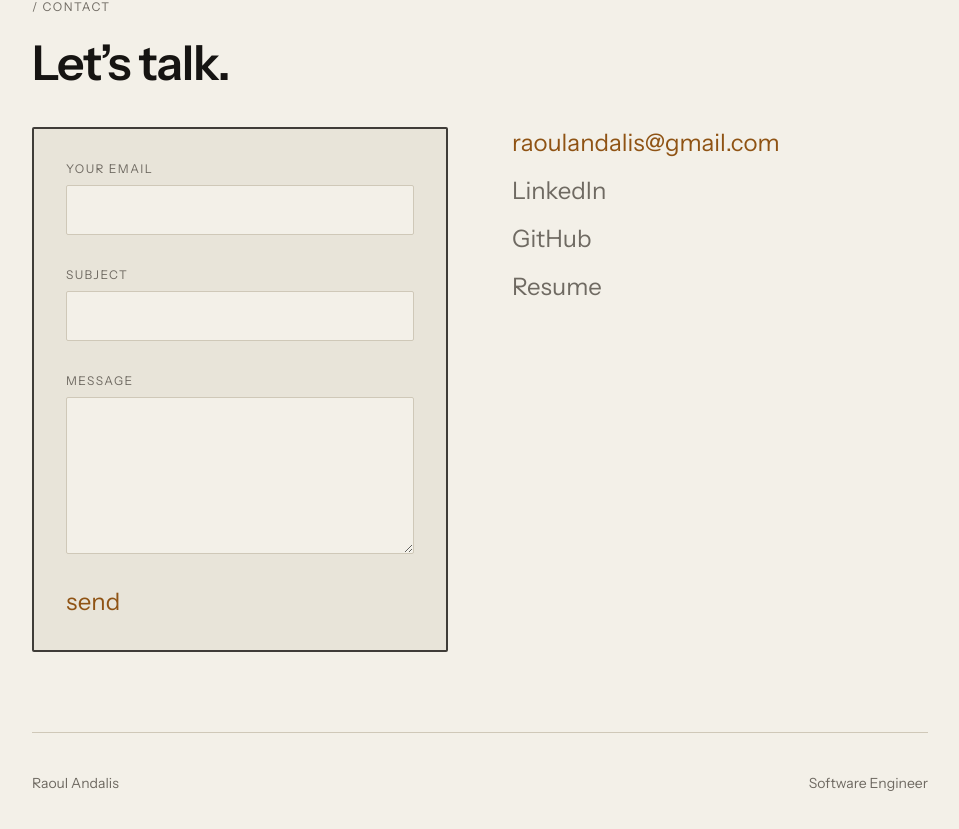
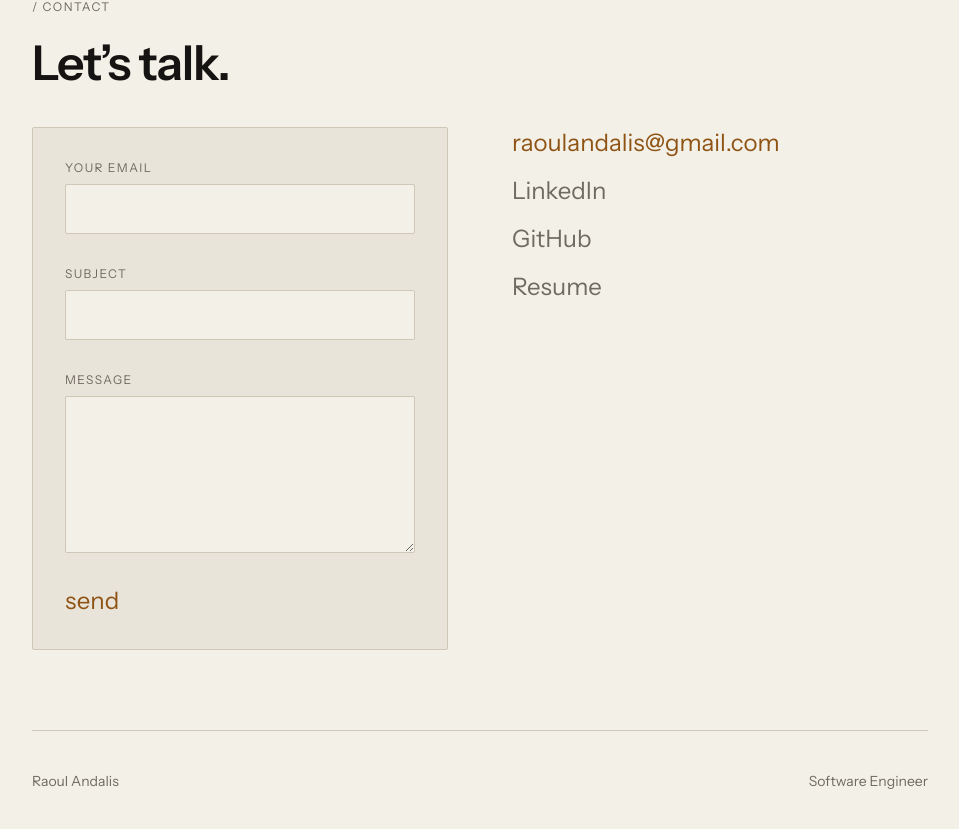
Before and after one commit to raoulandalis/Portfolio-2024, a React (Vite) app: page / in a window 1280 px wide. Shown: the part 2138-2967 px from the top of the page, without its empty margins (160-1119 px from the left). Built offline with nearby package versions, Linux system fonts and the light colour scheme; no server answers.

Commit message:
talk section border color

```diff
--- a/src/reel.css
+++ b/src/reel.css
@@ -49,7 +49,7 @@ body {
 }
 
 .reel-form {
-    border: 2px solid var(--mist) !important;
+    border: 1px solid var(--steel) !important;
     border-radius: 2px;
     background-color: var(--ink-elevated);
 }
```
